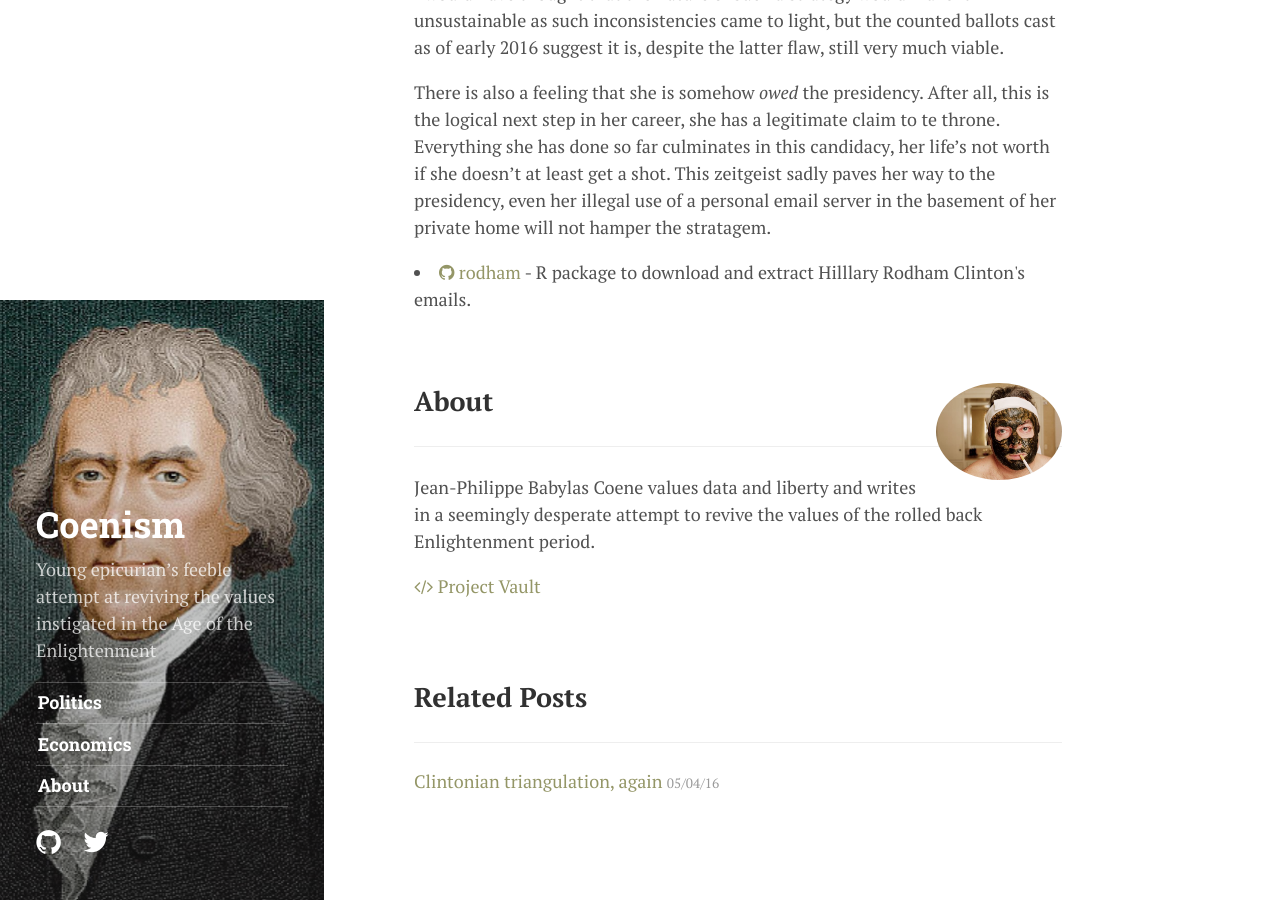
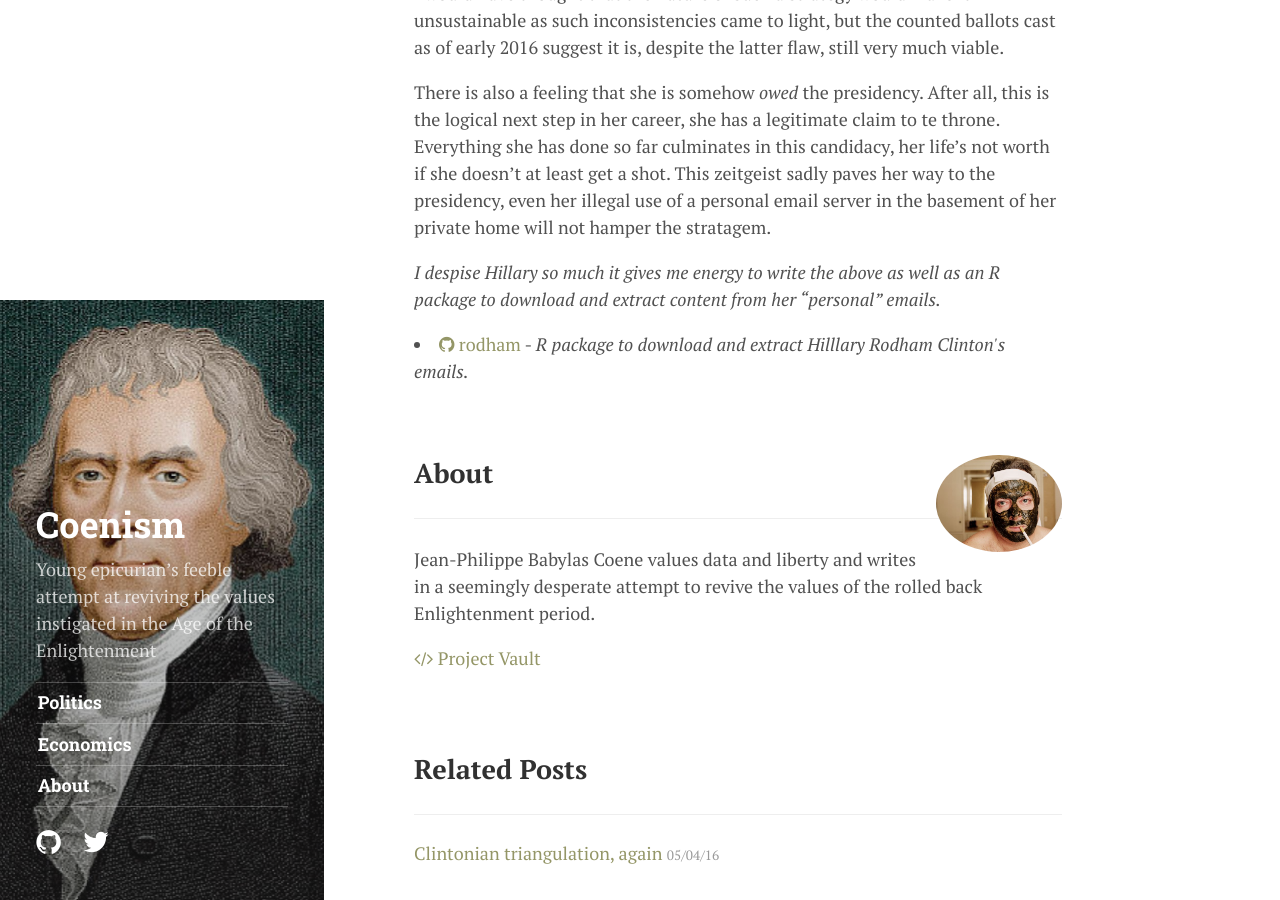
Before and after one commit to tomucker/tomucker.github.io, a Jekyll site: the page built from _posts/2016-04-25-triangulation-clinton.md, in a window 1280 px wide and 900 px high, scrolled down 2540 px. Built offline with Jekyll 4.4.1, drawn with Linux system fonts in a browser that asks for light colours; nearby versions of some CDN libraries; some web fonts are replaced.

Commit message:
package link

```diff
--- a/_posts/2016-04-25-triangulation-clinton.md
+++ b/_posts/2016-04-25-triangulation-clinton.md
@@ -39,4 +39,6 @@ I would have thought that the nature of such a strategy would make it unsustaina
 
 There is also a feeling that she is somehow *owed* the presidency. After all, this is the logical next step in her career, she has a legitimate claim to te throne. Everything she has done so far culminates in this candidacy, her life's not worth if she doesn't at least get a shot. This zeitgeist sadly paves her way to the presidency, even her illegal use of a personal email server in the basement of her private home will not hamper the stratagem.
 
-<li><a href="https://github.com/JohnCoene/rodham" target="_blank"><i class='fa fa-github'></i> rodham</a> - R package to download and extract Hilllary Rodham Clinton's emails.</li>
+*I despise Hillary so much it gives me energy to write the above as well as an R package to download and extract content from her "personal" emails.*
+
+<li><a href="https://github.com/JohnCoene/rodham" target="_blank"><i class='fa fa-github'></i> rodham</a> - <i>R package to download and extract Hilllary Rodham Clinton's emails.</i></li>
```
